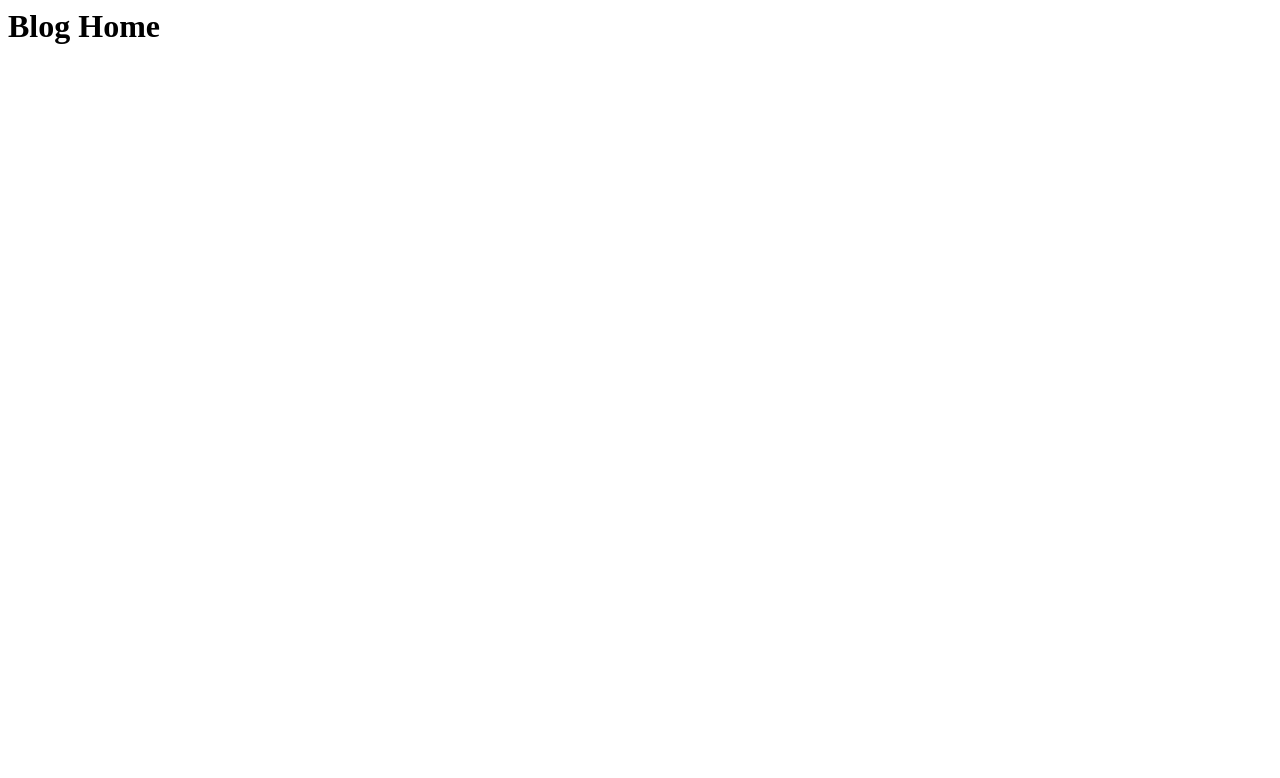
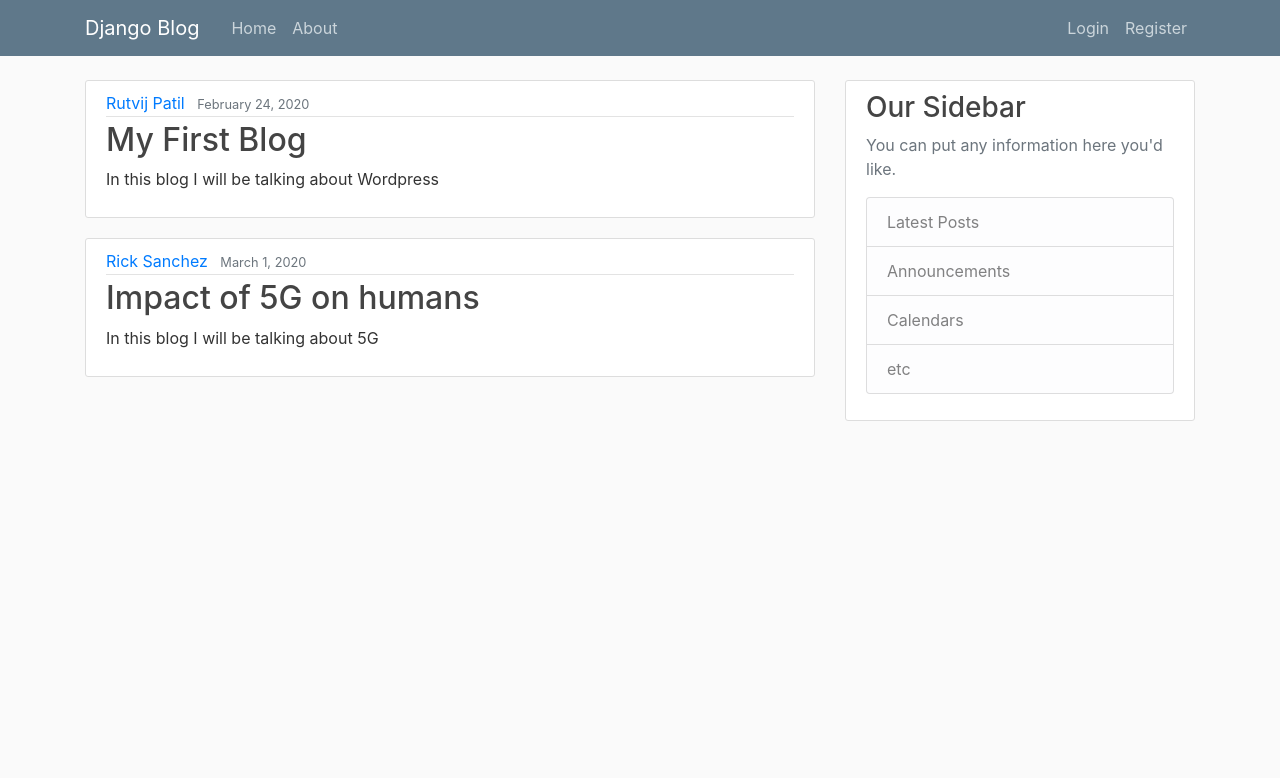
Before and after one commit to rutvij-patil24/Django-project, a Django app: page / in a window 1280 px wide. Before the commit the part shown is almost empty. Shown: the top 778 px of the page. Run offline with Django 3.2, Linux system fonts and the light colour scheme; some libraries are stand-ins or nearby versions.

Commit message:
Added Template
Used templates to make the Blog website more user friendly. Imported a bootstrap starter template and made it as a parent template. Then used some code snippets to modify home and about page. Made static references to css file main.css & also gave static url to home and about page which is a better way than hard coding hrefs, so that we won't have to make changes in multiple places fo a single change.

```diff
--- /dev/null
+++ b/blog/static/blog/main.css
@@ -0,0 +1,84 @@
+body {
+  background: #fafafa;
+  color: #333333;
+  margin-top: 5rem;
+}
+
+h1, h2, h3, h4, h5, h6 {
+  color: #444444;
+}
+
+ul {
+  margin: 0;
+}
+
+.bg-steel {
+  background-color: #5f788a;
+}
+
+.site-header .navbar-nav .nav-link {
+  color: #cbd5db;
+}
+
+.site-header .navbar-nav .nav-link:hover {
+  color: #ffffff;
+}
+
+.site-header .navbar-nav .nav-link.active {
+  font-weight: 500;
+}
+
+.content-section {
+  background: #ffffff;
+  padding: 10px 20px;
+  border: 1px solid #dddddd;
+  border-radius: 3px;
+  margin-bottom: 20px;
+}
+
+.article-title {
+  color: #444444;
+}
+
+a.article-title:hover {
+  color: #428bca;
+  text-decoration: none;
+}
+
+.article-content {
+  white-space: pre-line;
+}
+
+.article-img {
+  height: 65px;
+  width: 65px;
+  margin-right: 16px;
+}
+
+.article-metadata {
+  padding-bottom: 1px;
+  margin-bottom: 4px;
+  border-bottom: 1px solid #e3e3e3
+}
+
+.article-metadata a:hover {
+  color: #333;
+  text-decoration: none;
+}
+
+.article-svg {
+  width: 25px;
+  height: 25px;
+  vertical-align: middle;
+}
+
+.account-img {
+  height: 125px;
+  width: 125px;
+  margin-right: 20px;
+  margin-bottom: 16px;
+}
+
+.account-heading {
+  font-size: 2.5rem;
+}
--- /dev/null
+++ b/blog/templates/blog/base.html
@@ -0,0 +1,81 @@
+{% load static %}
+<!-- from this we can load static CSS and JS files from static folder -->
+
+<!-- Example of template inheritance -->
+
+<!DOCTYPE html>
+<html lang="en">
+<head>
+
+	 <!-- Required meta tags -->
+    <meta charset="utf-8">
+    <meta name="viewport" content="width=device-width, initial-scale=1, shrink-to-fit=no">
+
+    <!-- Bootstrap CSS -->
+    <link rel="stylesheet" href="https://maxcdn.bootstrapcdn.com/bootstrap/4.0.0/css/bootstrap.min.css" integrity="sha384-Gn5384xqQ1aoWXA+058RXPxPg6fy4IWvTNh0E263XmFcJlSAwiGgFAW/dAiS6JXm" crossorigin="anonymous">
+
+    <link rel="stylesheet" type="text/css" href="{% static 'blog/main.css' %}">
+
+	{% if title %}
+		<title>Django Blog - {{title}}</title>
+	{% else %}
+		<title>Django Blog</title>
+	{% endif %}
+</head>
+<body>
+
+	<header class="site-header">
+  		<nav class="navbar navbar-expand-md navbar-dark bg-steel fixed-top">
+    		<div class="container">
+      			<a class="navbar-brand mr-4" href="/">Django Blog</a>
+      			<button class="navbar-toggler" type="button" data-toggle="collapse" data-target="#navbarToggle" aria-controls="navbarToggle" aria-expanded="false" aria-label="Toggle navigation">
+      			<span class="navbar-toggler-icon"></span>
+      			</button>
+      			<div class="collapse navbar-collapse" id="navbarToggle">
+        			<div class="navbar-nav mr-auto">
+          				<a class="nav-item nav-link" href="{% url 'blog-home' %}">Home</a>
+          				<a class="nav-item nav-link" href="{% url 'blog-about' %}">About</a>
+        			</div>
+        			<!-- Navbar Right Side -->
+        			<div class="navbar-nav">
+          				<a class="nav-item nav-link" href="#">Login</a>
+          				<a class="nav-item nav-link" href="#">Register</a>
+        			</div>
+      			</div>
+    		</div>
+  		</nav>
+	</header>
+
+	<main role="main" class="container">
+  		<div class="row">
+    		<div class="col-md-8">
+      			{% block content %}
+      			{% endblock content %}
+    		</div>
+    		<div class="col-md-4">
+      			<div class="content-section">
+        			<h3>Our Sidebar</h3>
+        			<p class='text-muted'>You can put any information here you'd like.
+          				<ul class="list-group">
+            				<li class="list-group-item list-group-item-light">Latest Posts</li>
+            				<li class="list-group-item list-group-item-light">Announcements</li>
+            				<li class="list-group-item list-group-item-light">Calendars</li>
+            				<li class="list-group-item list-group-item-light">etc</li>
+          				</ul>
+        			</p>
+      			</div>
+    		</div>
+  		</div>
+	</main>
+
+
+
+	<!-- Optional JavaScript -->
+    <!-- jQuery first, then Popper.js, then Bootstrap JS -->
+    <script src="https://code.jquery.com/jquery-3.2.1.slim.min.js" integrity="sha384-KJ3o2DKtIkvYIK3UENzmM7KCkRr/rE9/Qpg6aAZGJwFDMVNA/GpGFF93hXpG5KkN" crossorigin="anonymous"></script>
+    <script src="https://cdnjs.cloudflare.com/ajax/libs/popper.js/1.12.9/umd/popper.min.js" integrity="sha384-ApNbgh9B+Y1QKtv3Rn7W3mgPxhU9K/ScQsAP7hUibX39j7fakFPskvXusvfa0b4Q" crossorigin="anonymous"></script>
+    <script src="https://maxcdn.bootstrapcdn.com/bootstrap/4.0.0/js/bootstrap.min.js" integrity="sha384-JZR6Spejh4U02d8jOt6vLEHfe/JQGiRRSQQxSfFWpi1MquVdAyjUar5+76PVCmYl" crossorigin="anonymous"></script>
+
+
+</body>
+</html>
--- a/blog/templates/blog/home.html
+++ b/blog/templates/blog/home.html
@@ -1,9 +1,45 @@
-<!DOCTYPE html>
+{% extends "blog/base.html" %} <!-- This must be at the first line ALWAYS -->
+
+<!-- <!DOCTYPE html>
 <html lang="en">
 <head>
-	<title></title>
+	{% if title %}
+		<title>Django Blog - {{title}}</title>
+	{% else %}
+		<title>Django Blog</title>
+	{% endif %}
 </head>
 <body>
 
+	<h1>BLOG HOME !!</h1>
+
+	{% for post in posts %}  -->
+	<!-- posts variable is the key of context in views.py-->
+	<!-- above line represents how we integrate python within html (curly brace with percent symbol) -->
+		<!-- <h2>{{post.title}}</h2> --> <!-- double curly braces are used to access variable -->
+		<!--
+		<p>By {{post.author}} on {{post.date_posted}}</p>
+		<p>{{post.content}}</p>
+	{% endfor %}
+
 </body>
-</html>
+</html> -->
+
+<!-- Above code is done by NOT using template inheritance
+	 Below code is done using template inheritance -->
+
+
+{% block content %}
+	{% for post in posts %}
+		<article class="media content-section">
+		  <div class="media-body">
+		    <div class="article-metadata">
+		      <a class="mr-2" href="#">{{ post.author }}</a>
+		      <small class="text-muted">{{ post.date_posted }}</small>
+		    </div>
+		    <h2><a class="article-title" href="#">{{ post.title }}</a></h2>
+		    <p class="article-content">{{ post.content }}</p>
+		  </div>
+		</article>
+	{% endfor %}
+{% endblock content %}
--- a/blog/views.py
+++ b/blog/views.py
@@ -1,9 +1,36 @@
 from django.shortcuts import render
-from django.http import HttpResponse
+# from django.http import HttpResponse
+
+# dummy data (list of dictionaries)
+posts = [
+
+	{
+		'author':'Rutvij Patil',
+		'title':'My First Blog',
+		'content':'In this blog I will be talking about Wordpress',
+		'date_posted':'February 24, 2020'
+	},
+	{
+		'author':'Rick Sanchez',
+		'title':'Impact of 5G on humans',
+		'content':'In this blog I will be talking about 5G',
+		'date_posted':'March 1, 2020'
+	}
+
+]
+
 
 def home(request):
-	return HttpResponse('<h1>Blog Home</h1>')
+	# return HttpResponse('<h1>Blog Home</h1>')
+
+	context = {
+		'posts':posts
+	} # assigned list of posts as value to the key 'posts'
+
+	return render(request,'blog/home.html',context)
+	# render function returns http response
 
 
 def about(request):
-	return HttpResponse('<h1>About this Blog Website</h1>')
+	# return HttpResponse('<h1>About this Blog Website</h1>')
+	return render(request,'blog/about.html',{'title':'About'})
--- a/django_project/settings.py
+++ b/django_project/settings.py
@@ -31,6 +31,7 @@ ALLOWED_HOSTS = []
 # Application definition
 
 INSTALLED_APPS = [
+    'blog.apps.BlogConfig', # adding a new application
     'django.contrib.admin',
     'django.contrib.auth',
     'django.contrib.contenttypes',
```
Also changed, not shown: blog/templates/blog/about.html (+4 -8 lines).
